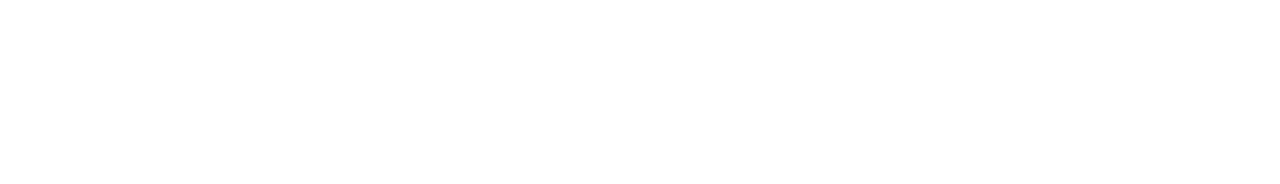
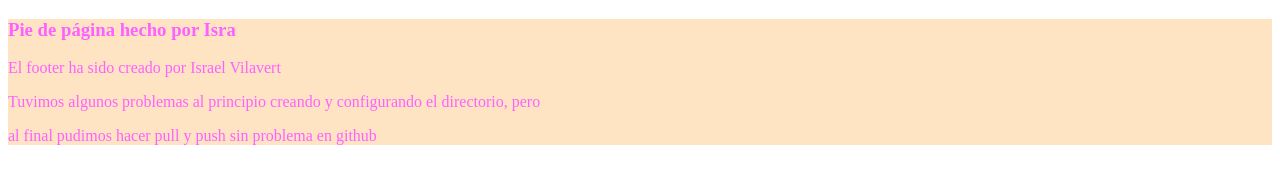
Before and after one commit to ZoriusSP/proyecto-web, a plain HTML site: page index.html in a window 1280 px wide. Drawn offline with Linux system fonts and the light colour scheme.

Commit message:
Elementos descriptivos añadidos al footer: etiquetas p y h3

```diff
--- a/index.html
+++ b/index.html
@@ -10,7 +10,14 @@
 
     <header></header>
 
-    <footer></footer>
+    <footer>
+
+        <h3>Pie de página hecho por Isra</h3>
+        <p>El footer ha sido creado por Israel Vilavert</p>
+        <p>Tuvimos algunos problemas al principio creando y configurando el directorio, pero</p>
+        <p>al final pudimos hacer pull y push sin problema en github</p>
+
+    </footer>
 
 </body>
 </html>
--- a/style.css
+++ b/style.css
@@ -0,0 +1,9 @@
+footer{
+
+    background-color: bisque;
+
+}
+
+h3, p{
+    color: rgb(255, 96, 255);
+}
```
